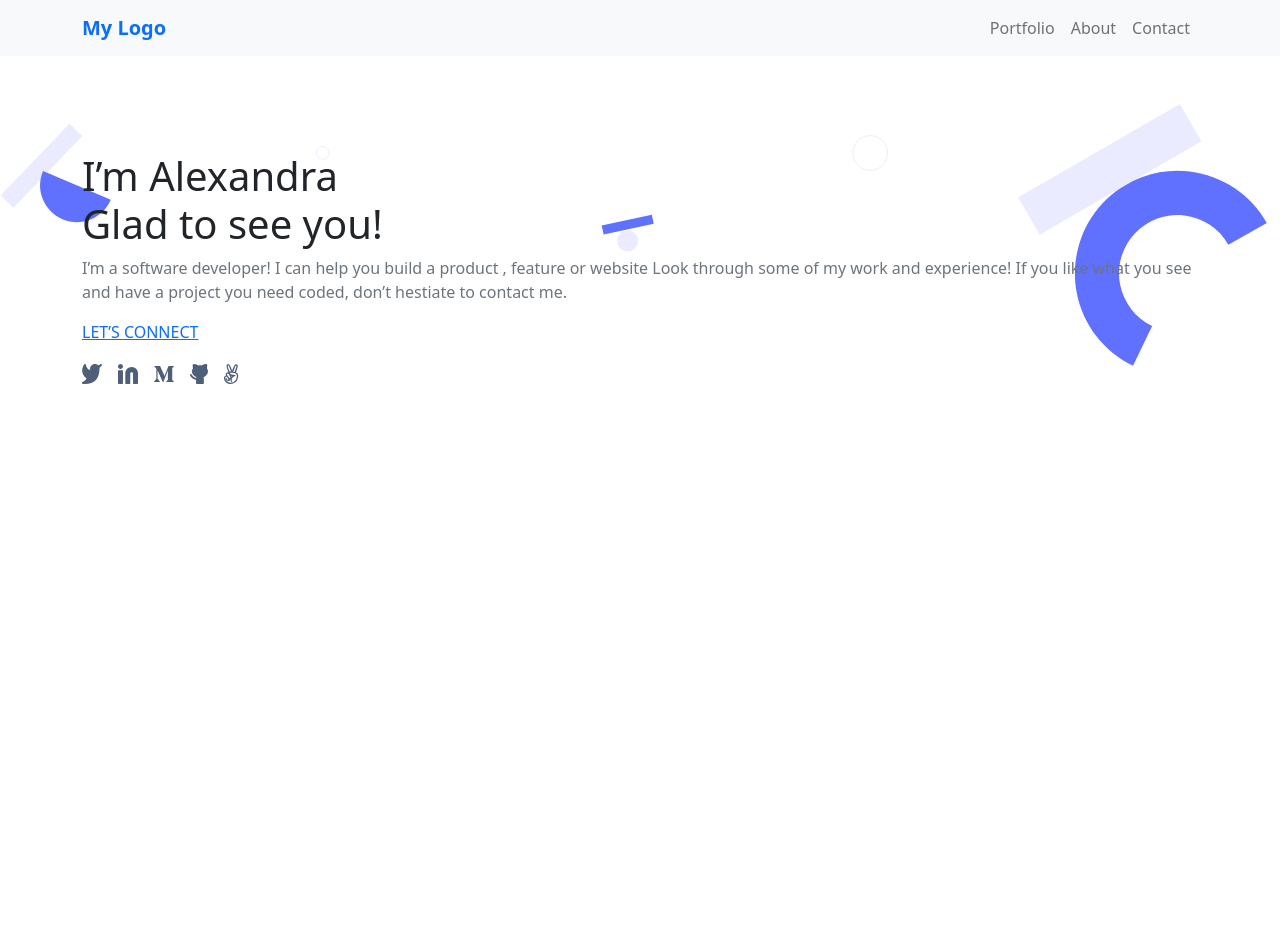
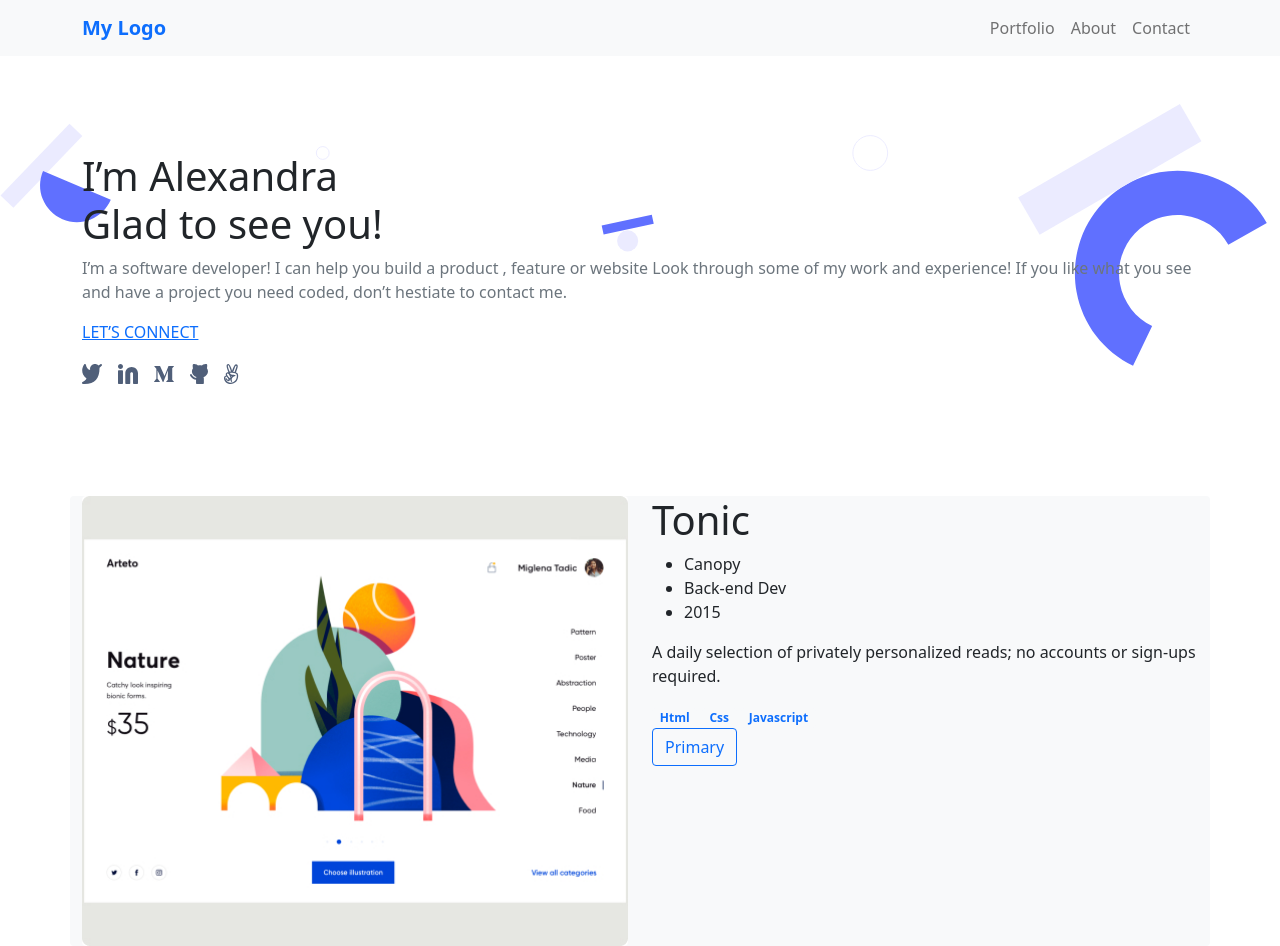
Before and after one commit to Alfredbis29/Portfolio-Bootstrap, a plain HTML site: page index.html in a window 1280 px wide. Before the commit the page ends 800 px from the top, so only its background shows below. Drawn offline with nearby package versions, Linux system fonts and the light colour scheme.

Commit message:
Add portfolio

```diff
--- a/index.html
+++ b/index.html
@@ -1,13 +1,11 @@
 <!DOCTYPE html>
 <html lang="en">
+
 <head>
     <meta charset="UTF-8" />
     <meta http-equiv="X-UA-Compatible" content="IE=edge" />
     <meta name="viewport" content="width=device-width, initial-scale=1.0" />
-    <link
-      href="https://cdn.jsdelivr.net/npm/bootstrap@5.1.3/dist/css/bootstrap.min.css"
-      rel="stylesheet"
-    />
+    <link href="https://cdn.jsdelivr.net/npm/bootstrap@5.1.3/dist/css/bootstrap.min.css" rel="stylesheet" />
     <script src="https://cdn.jsdelivr.net/npm/bootstrap@5.1.3/dist/js/bootstrap.bundle.min.js"></script>
     <title>Portfolio</title>
 </head>
@@ -16,15 +14,8 @@
     <nav class="navbar navbar-expand-lg navbar-light bg-light">
         <div class="container">
             <a class="navbar-brand text-primary fw-bold" href="#">My Logo</a>
-        <button
-          class="navbar-toggler"
-          type="button"
-          data-bs-toggle="collapse"
-          data-bs-target="#navbarTogglerDemo02"
-          aria-controls="navbarTogglerDemo02"
-          aria-expanded="false"
-          aria-label="Toggle navigation"
-        >
+            <button class="navbar-toggler" type="button" data-bs-toggle="collapse" data-bs-target="#navbarTogglerDemo02"
+                aria-controls="navbarTogglerDemo02" aria-expanded="false" aria-label="Toggle navigation">
                 <span class="navbar-toggler-icon"></span>
             </button>
             <div class="collapse navbar-collapse" id="navbarTogglerDemo02">
@@ -44,12 +35,10 @@
     </nav>
 
     <main>
-      <section
-        style="
+        <section style="
           background-image: url('./img/hero_bg.svg');
           background-size: cover;
-        "
-      >
+        ">
             <div class="container py-5 my-5">
                 <h1 class="">
                     I’m Alexandra<br />
@@ -91,7 +80,33 @@
                 </ul>
             </div>
         </section>
+        <section>
+            <div class="container bg-light rounded">
+                <div class="row">
+                    <div class="col-6">
+                        <img src="./img/Snapshoot Portfolio.jpg" width="100%" height="100%" class="rounded"
+                            alt="Snapshoot">
+                    </div>
+                    <div class="col-6">
+                        <h1>Tonic</h1>
+                        <ul>
+                            <li>Canopy</li>
+                            <li>Back-end Dev</li>
+                            <li>2015</li>
+                        </ul>
+                        <p>A daily selection of privately personalized reads; no accounts or sign-ups required.</p>
+                        <div>
+                            <span class="badge text-primary bg-light">Html</span>
+                            <span class="badge text-primary bg-light">Css</span>
+                            <span class="badge text-primary bg-light">Javascript</span>
+                        </div>
+                        <button type="button" class="btn btn-outline-primary">Primary</button>
+                    </div>
+                </div>
+            </div>
+        </section>
     </main>
     <footer></footer>
 </body>
+
 </html>
```
Also changed, not shown: img/Snapshoot Portfolio.jpg (added). Lines whose indentation alone changed are shown as unchanged.
